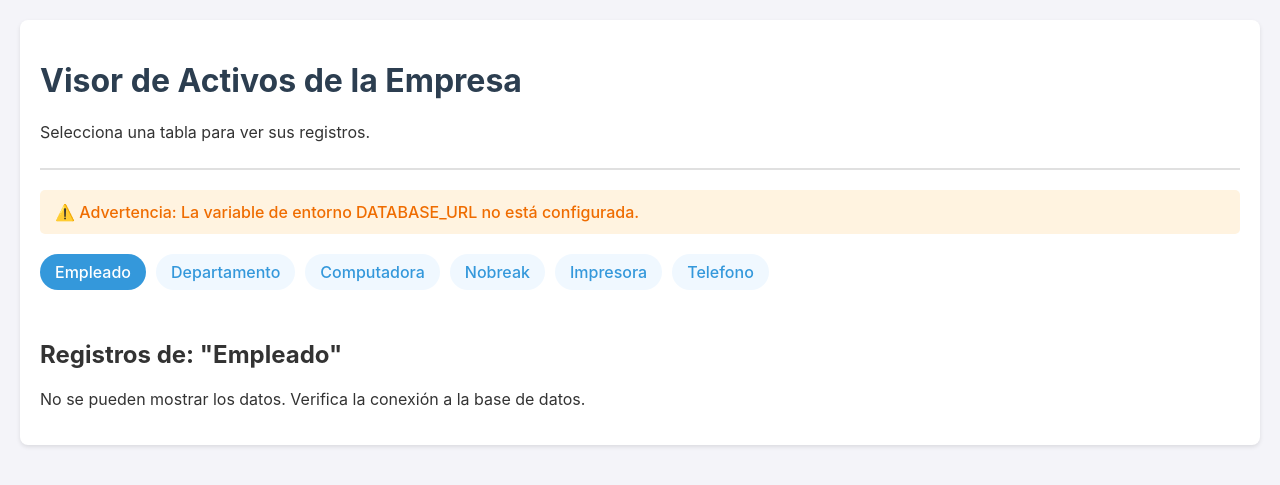
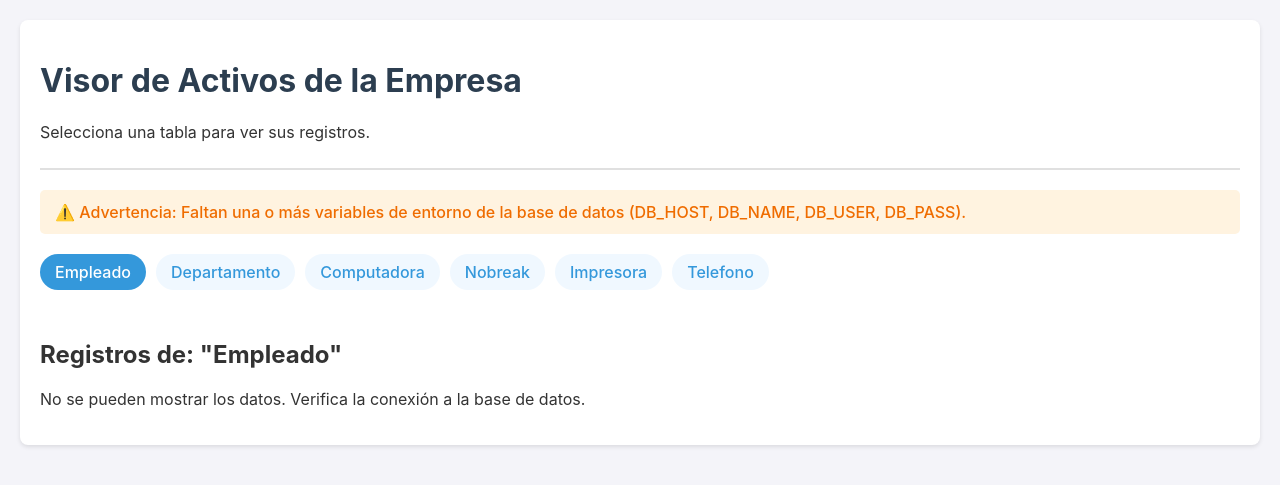
Before and after one commit to margaritabases-ai/DeLaRosca, a PHP site: page /index.php in a window 1280 px wide. Shown: the top 485 px of the page. Run offline with PHP 8.4, Linux system fonts and the light colour scheme; some libraries are stand-ins or nearby versions.

Commit message:
Update index.php

```diff
--- a/index.php
+++ b/index.php
@@ -8,45 +8,34 @@ if (!in_array($tabla_seleccionada, $tablas_permitidas)) {
     die("Error: Tabla no válida.");
 }
 
-// --- CONEXIÓN A LA BASE DE DATOS (VERSIÓN ROBUSTA) ---
+// --- CONEXIÓN A LA BASE DE DATOS (VERSIÓN FINAL) ---
 $db_connection = null;
 $mensaje_conexion = "";
-$database_url = getenv('DATABASE_URL');
 
-if (empty($database_url)) {
-    $mensaje_conexion = "⚠️ Advertencia: La variable de entorno DATABASE_URL no está configurada.";
+// 1. Leer las credenciales desde variables de entorno separadas.
+$host = getenv('DB_HOST');
+$dbname = getenv('DB_NAME');
+$user = getenv('DB_USER');
+$pass = getenv('DB_PASS');
+
+if (empty($host) || empty($dbname) || empty($user) || empty($pass)) {
+    $mensaje_conexion = "⚠️ Advertencia: Faltan una o más variables de entorno de la base de datos (DB_HOST, DB_NAME, DB_USER, DB_PASS).";
 } else {
-    // 1. Descomponer la URL de la base de datos en sus partes.
-    $url_parts = parse_url($database_url);
+    // 2. Construir la cadena de conexión en el formato key=value.
+    $connection_string = "host={$host} dbname={$dbname} user={$user} password={$pass} sslmode=require";
 
-    if ($url_parts === false) {
-        $mensaje_conexion = "❌ Error: La DATABASE_URL tiene un formato no válido.";
+    // 3. Intentar conectar.
+    $db_connection = pg_connect($connection_string);
+
+    if ($db_connection) {
+        $mensaje_conexion = "✅ Conexión a la base de datos exitosa.";
     } else {
-        // 2. Extraer cada componente.
-        $host = $url_parts['host'];
-        $port = $url_parts['port'];
-        $user = $url_parts['user'];
-        $pass = $url_parts['pass'];
-        $dbname = ltrim($url_parts['path'], '/'); // Eliminar la barra inicial '/' del path
-
-        // 3. Construir la cadena de conexión explícita para pg_connect.
-        // Se añade sslmode=require para cumplir con los requisitos de Neon.
-        $connection_string = "host={$host} port={$port} dbname={$dbname} user={$user} password={$pass} sslmode=require";
-
-        // 4. Intentar conectar.
-        $db_connection = pg_connect($connection_string);
-
-        if ($db_connection) {
-            $mensaje_conexion = "✅ Conexión a la base de datos exitosa.";
-        } else {
-            // Ofrecemos un mensaje de error más detallado si es posible.
-            $error = pg_last_error(); // Obtiene el error real de la conexión
-            $mensaje_conexion = "❌ Error: No se pudo conectar a la base de datos. Detalle: " . htmlspecialchars($error);
-        }
+        $error = pg_last_error();
+        $mensaje_conexion = "❌ Error: No se pudo conectar. Detalle: " . htmlspecialchars($error);
     }
 }
 
-// --- OBTENCIÓN DE DATOS (sin cambios) ---
+// --- OBTENCIÓN DE DATOS ---
 $columnas = [];
 $filas = [];
 
@@ -101,7 +90,7 @@ if ($db_connection) {
         <div class="status <?php
             $status_class = 'warning';
             if ($db_connection) $status_class = 'success';
-            if (!$db_connection && $database_url) $status_class = 'error';
+            if (!$db_connection && $host) $status_class = 'error';
             echo $status_class;
         ?>">
             <?php echo $mensaje_conexion; ?>
```
